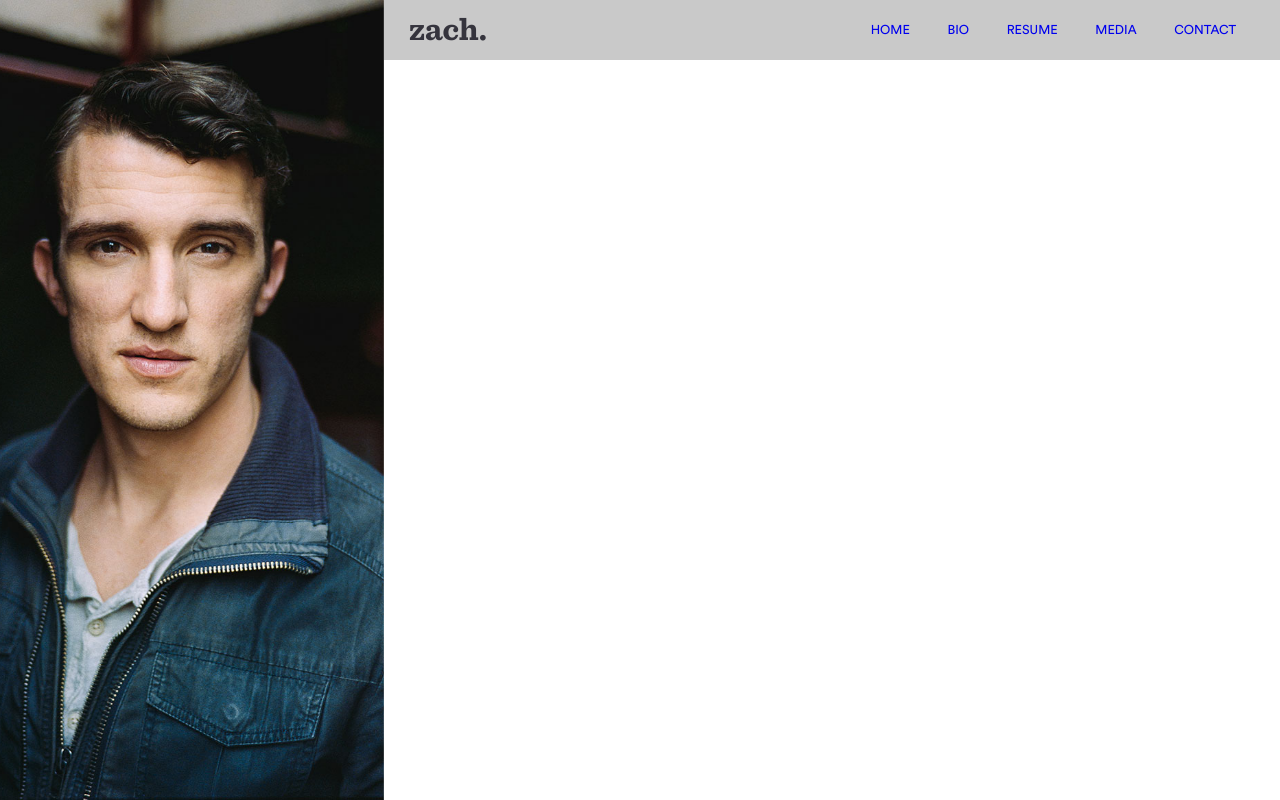
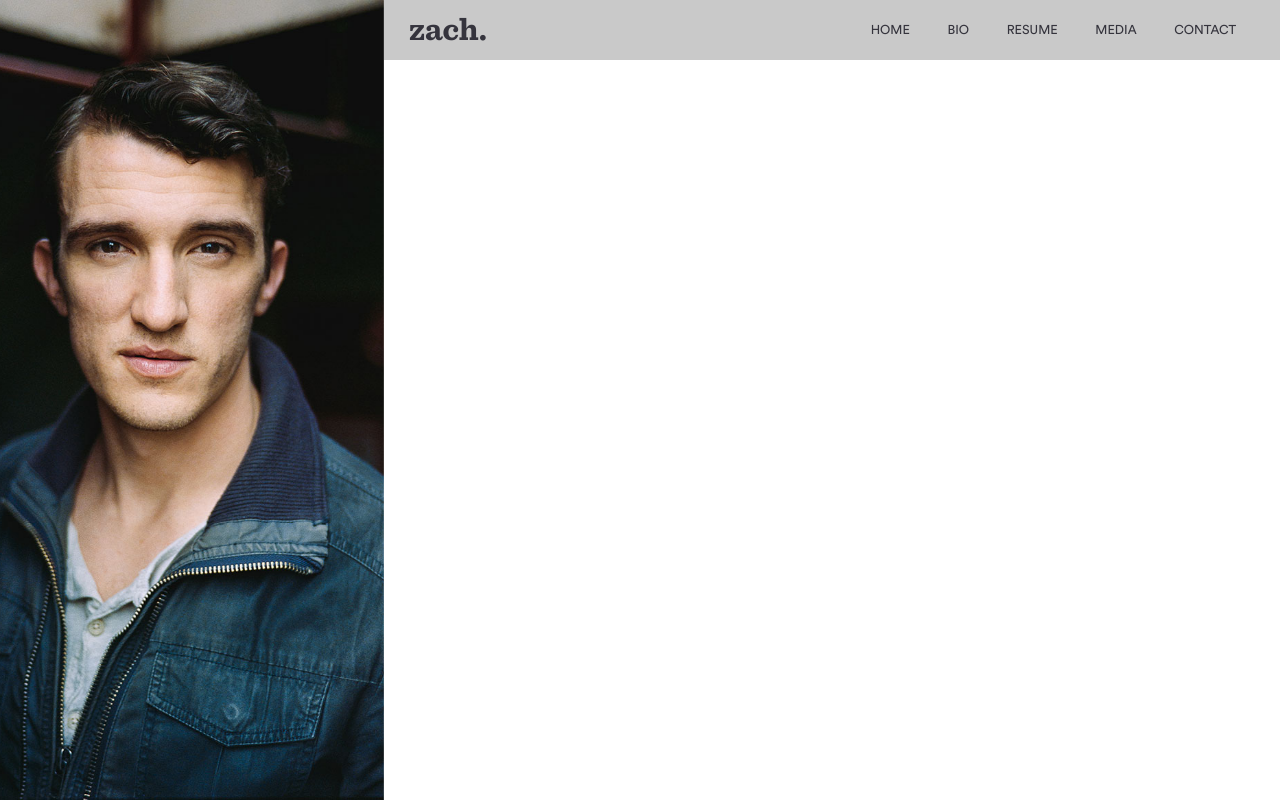
Before and after one commit to Zachcos/ZachCossmanV3, a Gatsby site: page / in a window 1280 px wide. Built offline with nearby package versions, Linux system fonts and the light colour scheme; Gatsby itself is replaced by a stand-in of ours.

Commit message:
Sort <a> properties and correct color declaration

```diff
--- a/src/components/navbar.js
+++ b/src/components/navbar.js
@@ -15,17 +15,16 @@ const NavBar = styled.div`
     margin-right: auto;
   }
   .nav {
-    color: $dark;
     display: flex;
     justify-content: space-around;
     margin-right: 25px;
     width: 45%;
     a {
       ${font.circular_book}
+      color: ${palette.dark};
       font-size: 0.8rem;
+      text-decoration: none;
       text-transform: uppercase;
-      text-decoration: none;
-      color: $dark;
     }
   }
 `;
```
